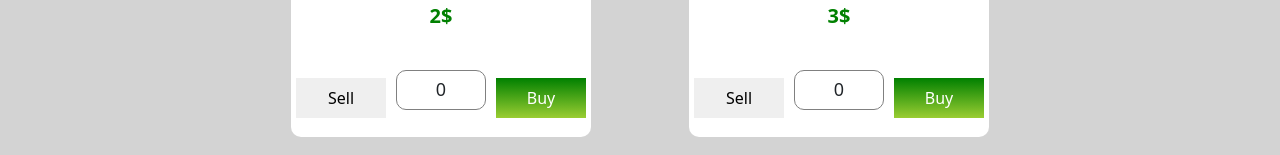
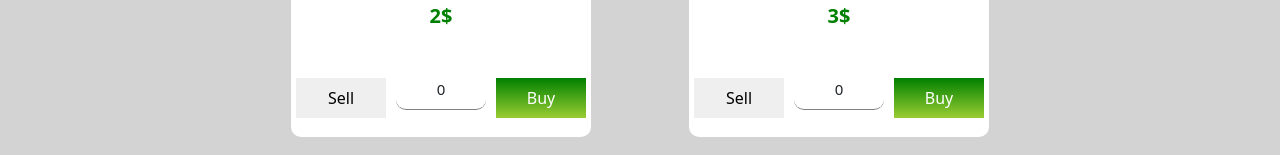
Before and after one commit to enesyagmur/para-harcama-app, a React (Create React App) app: page / in a window 1280 px wide. Shown: the part 713-868 px from the top of the page. Built offline with nearby package versions, Linux system fonts and the light colour scheme.

Commit message:
adet için style

```diff
--- a/src/style/productList.css
+++ b/src/style/productList.css
@@ -49,14 +49,14 @@
   align-items: center;
 }
 .buttons p {
-  border: 1px solid gray;
   width: 30%;
   height: 40px;
   display: flex;
   align-items: center;
   justify-content: center;
-  font-size: 18px;
+  font-size: 15px;
   border-radius: 10px;
+  border-bottom: 1px solid gray;
 }
 .buttons button {
   width: 30%;
```
